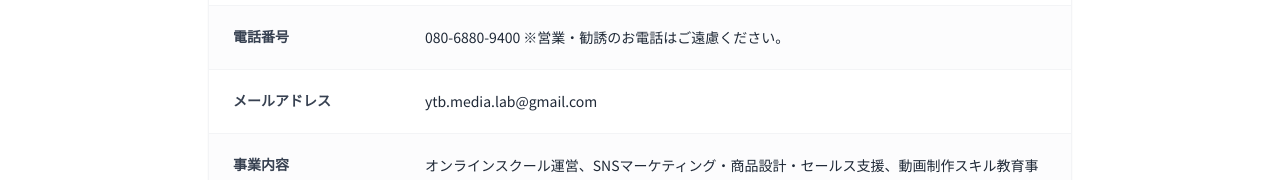
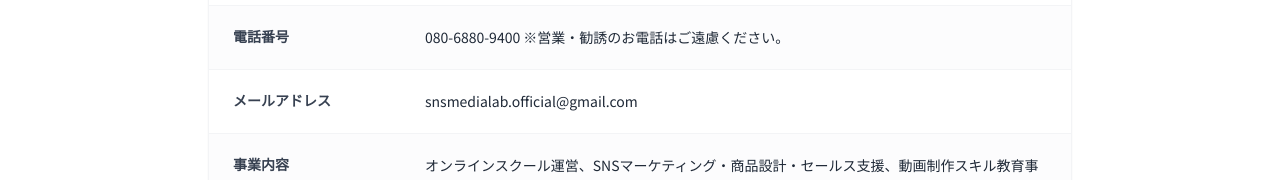
Before and after one commit to YouTubeMediaLab/ytml-site, a Next.js app: page /company in a window 1280 px wide. Shown: the part 451-631 px from the top of the page. Built offline with nearby package versions, Linux system fonts and the light colour scheme.

Commit message:
メアド

```diff
--- a/app/company/page.tsx
+++ b/app/company/page.tsx
@@ -1,5 +1,6 @@
 import type { Metadata } from "next";
 import Link from "next/link";
+import { BRAND } from "@/config/brand";
 
 export const metadata: Metadata = {
   title: "会社概要 | SNS Media Lab",
@@ -14,7 +15,7 @@ const companyInfo = [
     label: "電話番号",
     value: "080-6880-9400\n※営業・勧誘のお電話はご遠慮ください。",
   },
-  { label: "メールアドレス", value: "ytb.media.lab@gmail.com" },
+  { label: "メールアドレス", value: BRAND.email },
   {
     label: "事業内容",
     value:
--- a/app/privacy/page.tsx
+++ b/app/privacy/page.tsx
@@ -1,5 +1,6 @@
 import type { Metadata } from "next";
 import Link from "next/link";
+import { BRAND } from "@/config/brand";
 
 export const metadata: Metadata = {
   title: "プライバシーポリシー | SNS Media Lab",
@@ -55,7 +56,7 @@ const sections = [
   {
     title: "10. お問い合わせ",
     content:
-      "個人情報の取り扱いに関するお問い合わせは、以下よりご連絡ください。\nメールアドレス：ytb.media.lab@gmail.com\nまたはお問い合わせフォームをご利用ください。",
+      `個人情報の取り扱いに関するお問い合わせは、以下よりご連絡ください。\nメールアドレス：${BRAND.email}\nまたはお問い合わせフォームをご利用ください。`,
   },
 ];
 
--- a/app/tokushoho/page.tsx
+++ b/app/tokushoho/page.tsx
@@ -1,5 +1,6 @@
 import type { Metadata } from "next";
 import Link from "next/link";
+import { BRAND } from "@/config/brand";
 import { COURSES, OFFER, withTax, yen } from "@/config/offer";
 
 const { videoEditing, youtubeHalf, youtubeYear } = COURSES;
@@ -17,7 +18,7 @@ const tokushohoItems = [
     label: "電話番号",
     value: "080-6880-9400",
   },
-  { label: "メールアドレス", value: "ytb.media.lab@gmail.com" },
+  { label: "メールアドレス", value: BRAND.email },
   { label: "サービス名", value: "SNS Media Lab（SNSメディアラボ）" },
   {
     label: "販売価格",
--- a/config/brand.ts
+++ b/config/brand.ts
@@ -20,7 +20,7 @@ export const BRAND = {
   representative: "吉柳 雄飛",
   address: "東京都中央区銀座7-13-6 サガミビル2階",
   tel: "080-6880-9400",
-  email: "ytb.media.lab@gmail.com",
+  email: "snsmedialab.official@gmail.com",
 } as const;
 
 /**
```
